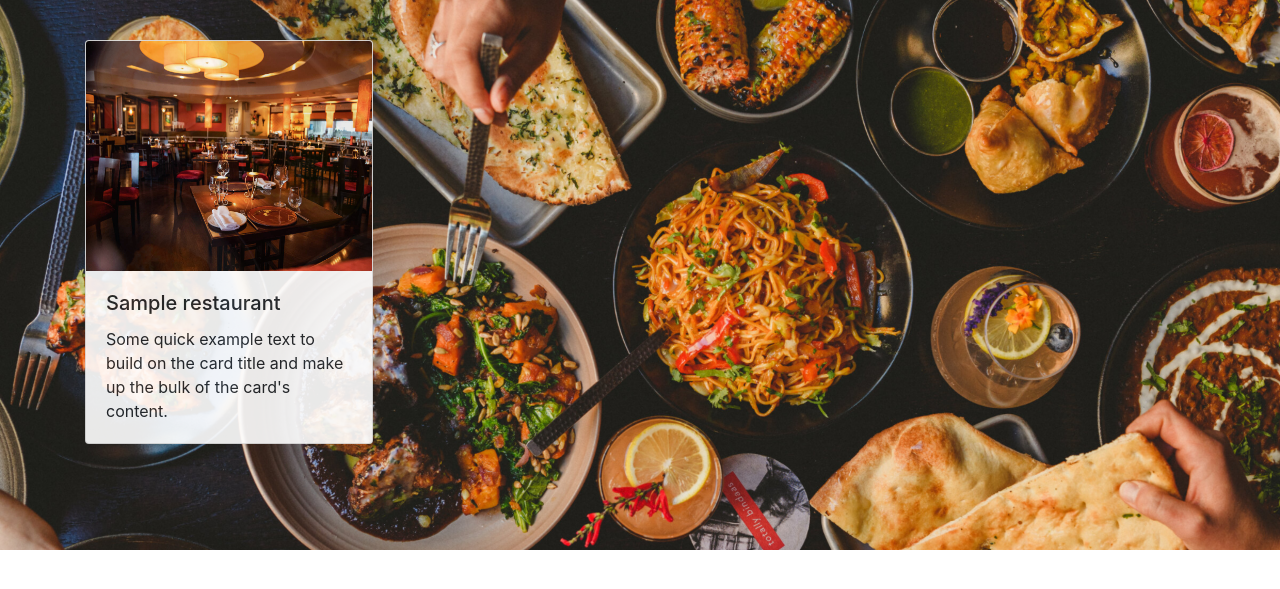
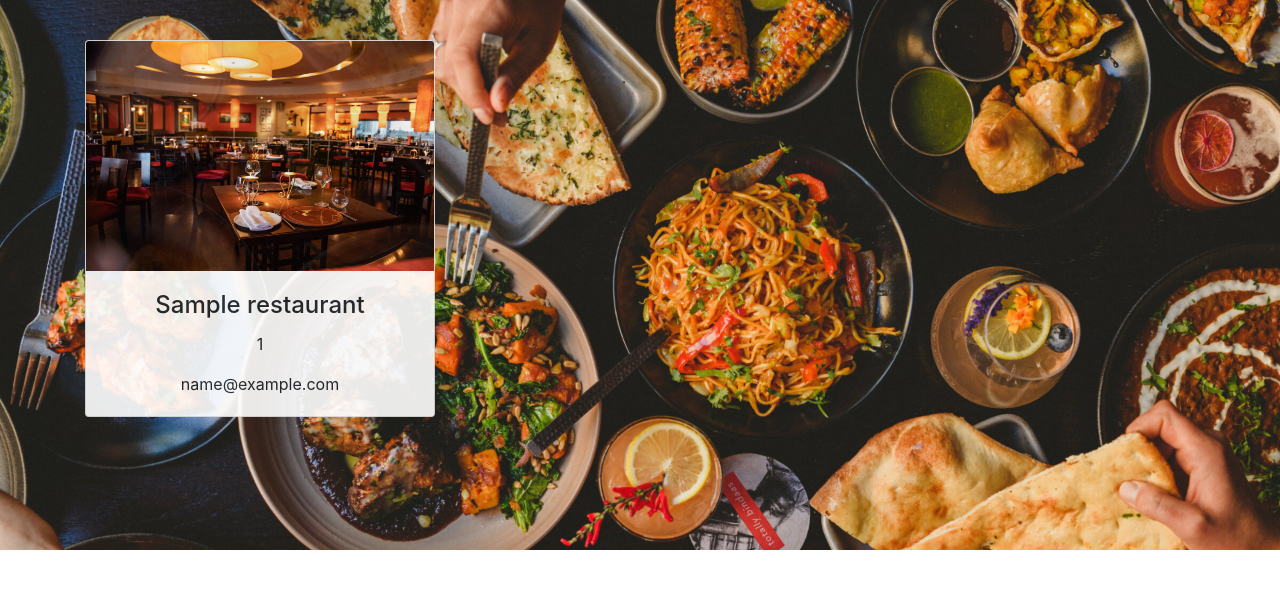
Before and after one commit to Kordzakhiaa/meal-brotherhood, a Django app: page / in a window 1280 px wide. Shown: the part 80-669 px from the top of the page. Run offline with Django 4.2, Linux system fonts and the light colour scheme; a user stored in the database is signed in; tables that the repository leaves empty hold one stand-in row (values such as "Sample post").

Commit message:
modify: custom decorator and fixed anonymoususer problem, add: cards on homepage

```diff
--- a/accounts/models.py
+++ b/accounts/models.py
@@ -49,7 +49,7 @@ class Account(AbstractUser):
     first_name = models.CharField(_('first name'), max_length=150, blank=True)
     last_name = models.CharField(_('last name'), max_length=150, blank=True)
     email = models.EmailField(_('email address'), unique=True)
-
+    # @TODO: create new model for restaurant, eating_location, want_food and pays or not
     restaurant = models.ForeignKey(to=Restaurant, on_delete=models.SET_NULL, null=True, blank=True)
 
     eating_location = models.CharField(max_length=150, choices=InRestaurantOrInOffice.choices,
--- a/accounts/urls.py
+++ b/accounts/urls.py
@@ -7,8 +7,8 @@ from accounts.views import RegisterView, LoginView, UserProfileView, LogoutPageV
 app_name: str = 'accounts'
 
 urlpatterns = [
-    path('register/', restrict_access(RegisterView.as_view()), name='register'),
-    path('login/', restrict_access(LoginView.as_view()), name='login'),
+    path('register/', (RegisterView.as_view()), name='register'),
+    path('login/', (LoginView.as_view()), name='login'),
     path('logout/', lr(LogoutPageView.as_view()), name='logout'),
 
     path('profile/', UserProfileView.as_view(), name='user_profile'),
--- a/mealbrotherhood/views.py
+++ b/mealbrotherhood/views.py
@@ -17,8 +17,15 @@ class HomeView(View):
 
     def get(self, request: WSGIRequest, *args, **kwargs):
         restaurants = Restaurant.objects.all()
+        users = Account.objects.all()
+        data: dict = {}
 
-        return render(request, self.template_name, {'restaurants': restaurants})
+        for restaurant in restaurants:
+            for user in users:
+                if restaurant == user.restaurant:
+                    data[restaurant] = Account.objects.filter(restaurant=restaurant)
+
+        return render(request, self.template_name, {'data': data})
 
 
 class MealQuestionnaireView(View):
--- a/static/css/home_cards.css
+++ b/static/css/home_cards.css
@@ -6,4 +6,13 @@
 .card {
     transition: 0.5s;
     opacity: .9;
+    margin-bottom: 30px;
 }
+
+.center {
+    top: 55%;
+}
+
+.my-center {
+    text-align: center;
+}
--- a/static/css/main.css
+++ b/static/css/main.css
@@ -1,6 +1,7 @@
 div {
-text-align: center;
+    text-align: center;
 }
-body{
+
+body {
     background-image: url('/static/images/register-login-background.jpg');
 }
--- a/templates/meal_brotherhood/home.html
+++ b/templates/meal_brotherhood/home.html
@@ -4,18 +4,22 @@
 {% block card %}
     <link rel="stylesheet" type="text/css" href="{% static "css/home_cards.css" %}">
     <div class="container">
-        <div class="row">
-            {% for restaurant in restaurants %}
+        <div class="row align-items-center">
+            {% for restaurant, accounts in data.items %}
                 <div class="col-md-4">
-                    <div class="card" style="width: 18rem;">
+                    <div class="card">
                         <a href="">
                             <img src="{% static "images/mc.png" %}" class="card-img-top" height="230"
                                  alt="">
                         </a>
                         <div class="card-body">
-                            <h5 class="card-title">{{ restaurant.restaurant_name }}</h5>
-                            <p class="card-text">Some quick example text to build on the card title and make up the bulk
-                                of the card's content.</p>
+                            <div class="my-center">
+                                <h4 class="card-title">{{ restaurant }}</h4>
+                                <p class="card-text">{{ accounts.count }}</p>
+                                {% for account in accounts %}
+                                    <p class="card-text">{{ account }}</p>
+                                {% endfor %}
+                            </div>
                         </div>
                     </div>
                 </div>
```
Also changed, not shown: accounts/decorators.py (+9 -8 lines).
